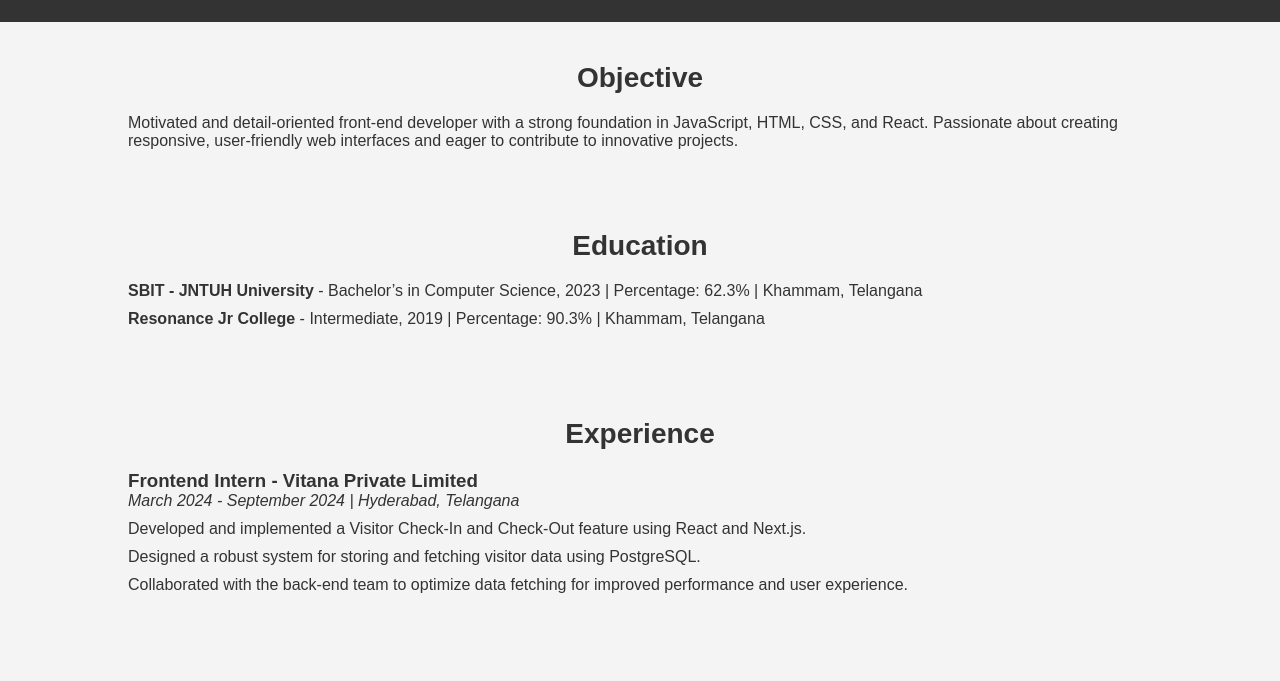
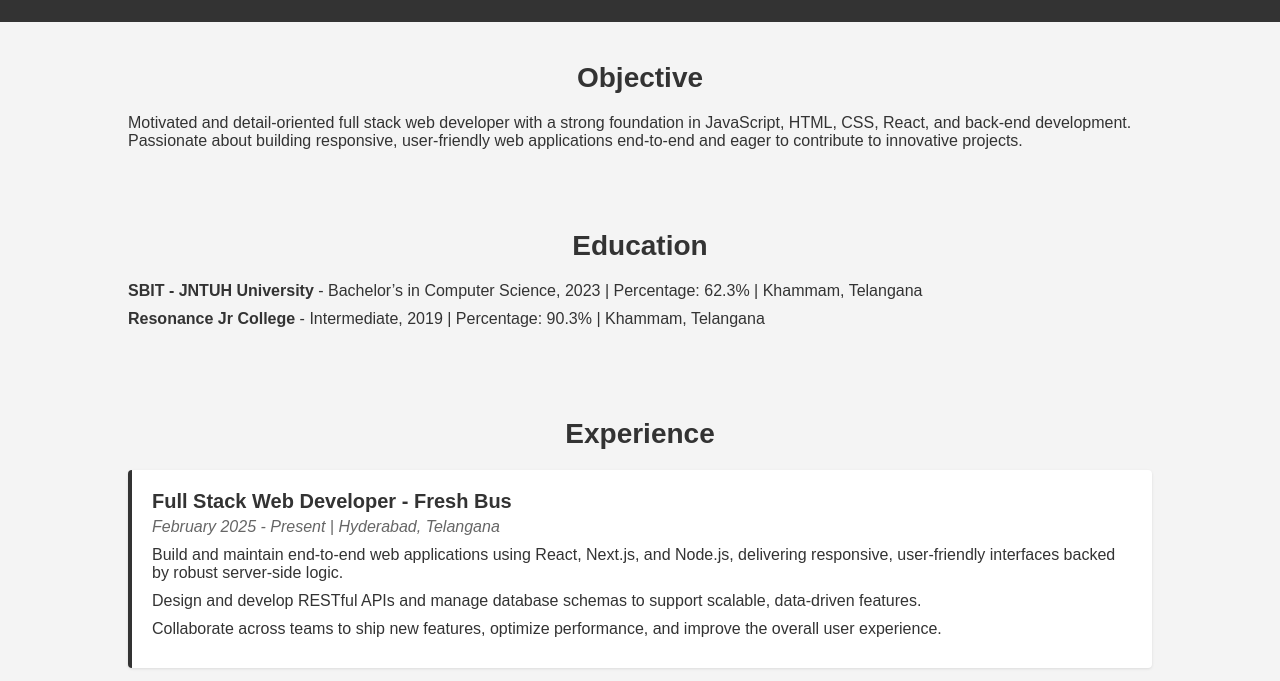
Before and after one commit to srisathvik/srisathvik.github.io, a plain HTML site: page index.html in a window 1280 px wide. Shown: the part 171-852 px from the top of the page. Drawn offline with Linux system fonts and the light colour scheme.

Commit message:
updated the profile

```diff
--- a/index.html
+++ b/index.html
@@ -1,16 +1,16 @@
-<!DOCTYPE html>
+<!doctype html>
 <html lang="en">
   <head>
     <meta charset="UTF-8" />
     <meta name="viewport" content="width=device-width, initial-scale=1.0" />
-    <title>Sri Sathvik Kommineni - Front-End Developer</title>
+    <title>Sri Sathvik Kommineni - Full Stack Web Developer</title>
     <link rel="stylesheet" href="style.css" />
   </head>
   <body>
     <header>
       <div class="container">
         <h1>Sri Sathvik Kommineni</h1>
-        <p>Front-End Developer | React Enthusiast | Problem Solver</p>
+        <p>Full Stack Web Developer</p>
         <div class="contact-info">
           <p>📞 +91 8331889941</p>
           <p>
@@ -49,10 +49,10 @@
       <div class="container">
         <h2>Objective</h2>
         <p>
-          Motivated and detail-oriented front-end developer with a strong
-          foundation in JavaScript, HTML, CSS, and React. Passionate about
-          creating responsive, user-friendly web interfaces and eager to
-          contribute to innovative projects.
+          Motivated and detail-oriented full stack web developer with a strong
+          foundation in JavaScript, HTML, CSS, React, and back-end development.
+          Passionate about building responsive, user-friendly web applications
+          end-to-end and eager to contribute to innovative projects.
         </p>
       </div>
     </section>
@@ -76,6 +76,25 @@
     <section id="experience">
       <div class="container">
         <h2>Experience</h2>
+        <div class="job">
+          <h3>Full Stack Web Developer - Fresh Bus</h3>
+          <p><em>February 2025 - Present | Hyderabad, Telangana</em></p>
+          <ul>
+            <li>
+              Build and maintain end-to-end web applications using React,
+              Next.js, and Node.js, delivering responsive, user-friendly
+              interfaces backed by robust server-side logic.
+            </li>
+            <li>
+              Design and develop RESTful APIs and manage database schemas to
+              support scalable, data-driven features.
+            </li>
+            <li>
+              Collaborate across teams to ship new features, optimize
+              performance, and improve the overall user experience.
+            </li>
+          </ul>
+        </div>
         <div class="job">
           <h3>Frontend Intern - Vitana Private Limited</h3>
           <p><em>March 2024 - September 2024 | Hyderabad, Telangana</em></p>
@@ -248,7 +267,7 @@
 
     <footer>
       <div class="container">
-        <p>&copy; 2024 Sri Sathvik Kommineni | Front-End Developer</p>
+        <p>&copy; 2026 Sri Sathvik Kommineni | Full Stack Web Developer</p>
       </div>
     </footer>
   </body>
--- a/style.css
+++ b/style.css
@@ -55,6 +55,28 @@ section h2 {
     text-align: center;
 }
 
+.job {
+    background-color: #fff;
+    border-left: 4px solid #333;
+    border-radius: 4px;
+    padding: 20px;
+    margin-bottom: 20px;
+    box-shadow: 0 1px 3px rgba(0, 0, 0, 0.1);
+}
+
+.job:last-child {
+    margin-bottom: 0;
+}
+
+.job h3 {
+    margin-bottom: 5px;
+    font-size: 20px;
+}
+
+.job em {
+    color: #666;
+}
+
 ul {
     list-style-type: none;
     margin: 10px 0;
```
